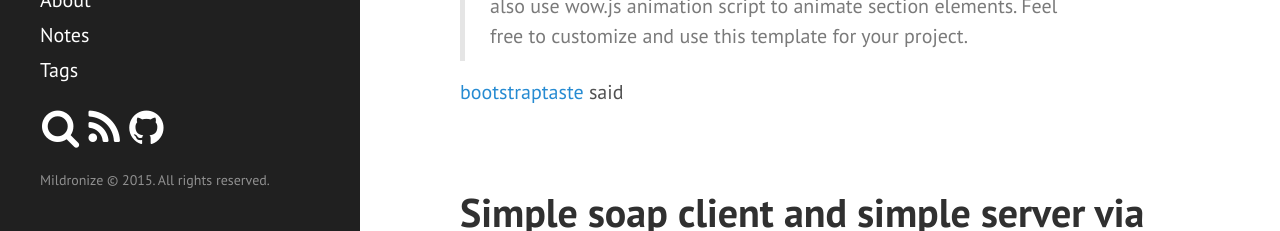
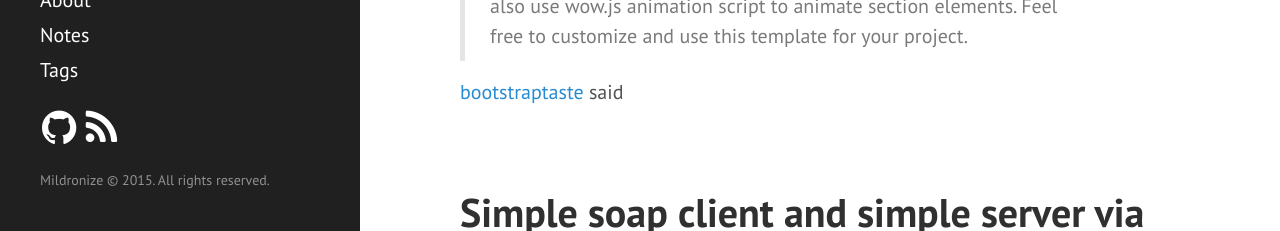
Before and after one commit to mildronize/blog-jekyll, a Jekyll site: the page built from index.html, in a window 1280 px wide and 900 px high, scrolled down 519 px. Shown: the part 669-900 px from the top of the window. Built offline with Jekyll 4.4.1, drawn with Linux system fonts in a browser that asks for light colours; Markdown is read by kramdown in place of the engine named in the settings; the list of posts is cut into pages by our own code.

Commit message:
remove search icon at sidebar

```diff
--- a/_includes/sidebar.html
+++ b/_includes/sidebar.html
@@ -31,9 +31,9 @@
     </nav>
 
     <p class="social-icons">
-      <a href="{{ site.baseurl }}search"><i class="fa fa-search fa-2x"></i></a>
+      <!-- <a href="{{ site.baseurl }}search"><i class="fa fa-search fa-2x"></i></a> -->
+      <a href="https://github.com/mildronize"><i class="fa fa-github fa-2x"></i></a>
       <a href="/feed.xml"><i class="fa fa-rss fa-2x"></i></a>
-      <a href="https://github.com/mildronize"><i class="fa fa-github fa-2x"></i></a>
       <!-- <a href="bitbucket"><i class="fa fa-bitbucket fa-2x"></i></a> -->
 <!--      <a href="twitter"><i class="fa fa-twitter fa-2x"></i></a>-->
 <!--      <a href="linkedin"><i class="fa fa-linkedin fa-2x"></i></a>-->
```
